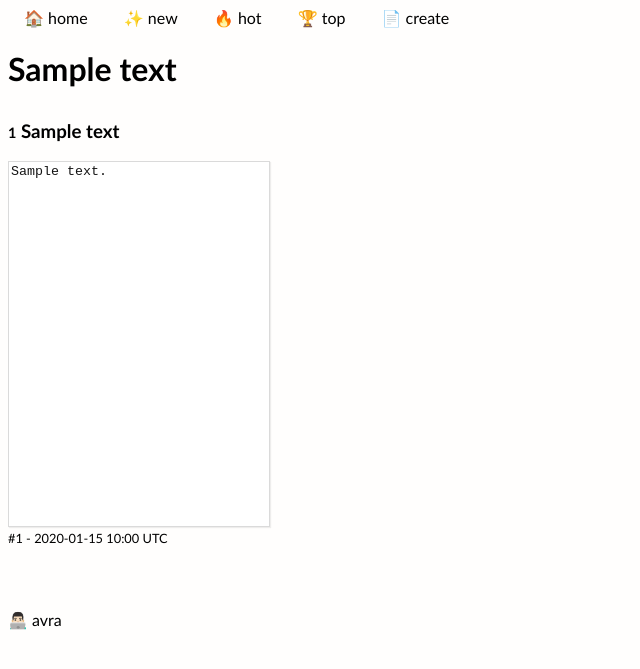
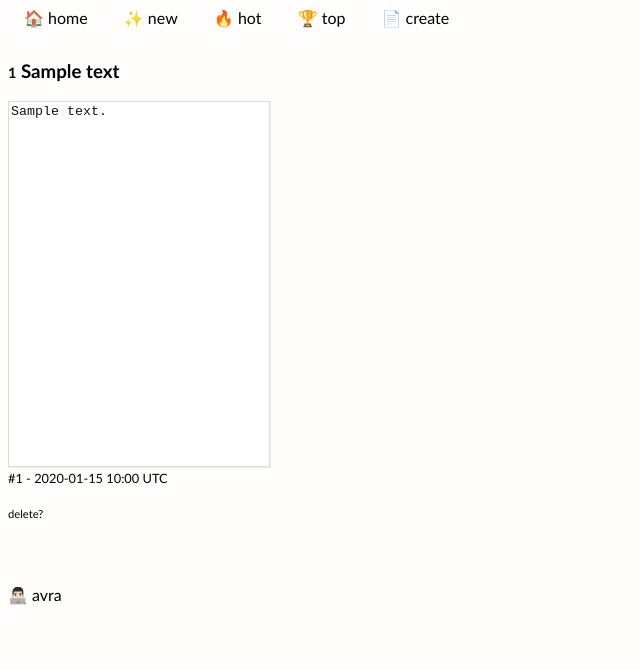
Before and after one commit to StefanAvra/tinyprints, a Flask app: page /t/1 in a window 1280 px wide. Shown: the top 669 px of the page, without its empty margins (0-640 px from the left). Run offline with Flask 2, Linux system fonts and the light colour scheme; tables that the repository leaves empty hold one stand-in row (values such as "Sample post").

Commit message:
added deletion via password

```diff
--- a/app/forms.py
+++ b/app/forms.py
@@ -1,5 +1,5 @@
 from flask_wtf import FlaskForm
-from wtforms import StringField, SubmitField, TextAreaField, IntegerField
+from wtforms import StringField, SubmitField, TextAreaField, IntegerField, PasswordField
 from wtforms.validators import DataRequired, Length, NumberRange
 
 
@@ -13,4 +13,11 @@ class TinyForm(FlaskForm):
 class VoteForm(FlaskForm):
     tiny_text_id = IntegerField('tiny_text_id', validators=[
                                 DataRequired(), NumberRange(min=1)])
-    submit_upvote = SubmitField('up')
+    submit_upvote = SubmitField('')
+
+
+class DeleteForm(FlaskForm):
+    delete_id = IntegerField('delete_id', validators=[
+                             DataRequired(), NumberRange(min=1)])
+    delete_pw = PasswordField('delete_pw', validators=[DataRequired()])
+    submit_deletion = SubmitField('')
--- a/app/routes.py
+++ b/app/routes.py
@@ -3,7 +3,7 @@ from flask import render_template, flash, redirect, session, url_for, request
 from app import app, db
 from werkzeug.security import generate_password_hash, check_password_hash
 
-from app.forms import TinyForm, VoteForm
+from app.forms import TinyForm, VoteForm, DeleteForm
 from app.models import TinyText
 import random
 
@@ -41,8 +41,6 @@ def index():
                 voted_list = session.pop('voted')
                 voted_list.append(t.id)
                 session['voted'] = voted_list
-                print(f'upvote for {t}')
-                print(session['voted'])
             else:
                 print(f'session already voted for {t.id}')
         return redirect(url_for('index'))
@@ -62,7 +60,6 @@ def index():
 @app.route('/t/<id>', methods=['GET', 'POST'])
 def view_single(id=None):
     t = TinyText.query.get(id)
-    print(t)
     upvote_form = VoteForm()
     if upvote_form.validate_on_submit():
         t = TinyText.query.get(upvote_form.tiny_text_id.data)
@@ -74,14 +71,20 @@ def view_single(id=None):
                 voted_list = session.pop('voted')
                 voted_list.append(t.id)
                 session['voted'] = voted_list
-                print(f'upvote for {t}')
-                print(session['voted'])
             else:
                 print(f'session already voted for {t.id}')
         return redirect(url_for('view_single', id=t.id))
 
     if t:
-        return render_template('single.html', tiny_text=t, upvote_form=upvote_form, past_upvotes=session.get('voted'))
+        delete_form = DeleteForm()
+        if delete_form.validate_on_submit():
+            t = TinyText.query.get(delete_form.delete_id.data)
+            if t and t.pw_hash and check_password_hash(t.pw_hash, delete_form.delete_pw.data):
+                db.session.delete(t)
+                db.session.commit()
+                flash('your post was deleted')
+                return redirect('/')
+        return render_template('single.html', tiny_text=t, upvote_form=upvote_form, past_upvotes=session.get('voted'), delete_form=delete_form)
     else:
         return redirect('/')
 
@@ -116,7 +119,6 @@ def create():
             flash('this is your tiny password:')
             flash(tiny_pw, category='pw')
             flash('you can use it to delete the post')
-            print(t.text)
             return redirect(url_for('view_single', id=t.id))
         else:
             flash('no.')
--- a/app/static/style.css
+++ b/app/static/style.css
@@ -47,13 +47,18 @@ a {
     text-decoration: underline;
     cursor: pointer;
 }
+.delete-container {
+    margin-top: 1rem;
+}
+#delete-hint {
+    font-size: 0.7rem;
+}
 #rules-toast {
     visibility: hidden;
     min-width: 250px;
-    margin-left: -125px;
+    margin: 0 auto;
     background-color: rgb(255, 255, 255);
     color: rgb(0, 0, 0);
-    /* text-align: center; */
     border-radius: 2px;
     border-color: black;
     border-style: solid;
@@ -61,7 +66,6 @@ a {
     padding: 16px;
     position: fixed;
     z-index: 1;
-    left: 50%;
     bottom: 30px;
 }
 #rules-toast.show {
--- a/app/static/tinyprint.js
+++ b/app/static/tinyprint.js
@@ -53,6 +53,12 @@ function upvote(id) {
     document.getElementById('upvote-form').submit();
 }
 
+function showDeletePWInput() {
+    let delForm = document.getElementById('delete-form');
+    delForm.hidden = !delForm.hidden;
+    let delHint = document.getElementById('delete-hint');
+    delHint.hidden = !delHint.hidden;
+}
 
 
 let infoStyles = [
--- a/app/templates/index.html
+++ b/app/templates/index.html
@@ -12,7 +12,9 @@
 </form>
 {% endif %}
 <h1>{{ site_data['title'] }}</h1>
-<div>{{ site_data['msg'] }}</div>
+{% if site_data.get('timer') %}
+  <div id="timer">{{ site_data['timer'] }}</div>
+{% endif %}
 <div class="tiny-print-container">
   {% for tiny_text in tiny_texts %}
   <div class="tiny-print">
--- a/app/templates/single.html
+++ b/app/templates/single.html
@@ -4,7 +4,7 @@
 {{ super() }}
 {% endblock %}
 {% block content %}
-<h1>{{ tiny_text.title }}</h1>
+<h1></h1>
 {% if not tiny_text.voting_closed %}
 <form id="upvote-form" action="" method="POST" class="upvote" hidden>
     {{upvote_form.tiny_text_id(type='hidden')}}
@@ -30,6 +30,15 @@
         <div class="timestamp"><a href="/t/{{tiny_text.id}}">#{{ tiny_text.id }} - {{
                 tiny_text.created.strftime("%Y-%m-%d
                 %H:%M UTC") }}</a></div>
+        <div class="delete-container">
+            <span id="delete-hint" onclick="showDeletePWInput()">delete?</span>
+            <form id="delete-form" action="" method="post" hidden>
+                {{delete_form.hidden_tag()}}
+                {{delete_form.delete_id(hidden=True, value=tiny_text.id)}}
+                {{delete_form.delete_pw(placeholder='enter tiny password to delete')}}
+                {{delete_form.submit_deletion(hidden=True)}}
+            </form>
+        </div>
     </div>
 </div>
 {% endblock %}
```
Also changed, not shown: TODO.md (+6 -4 lines), README.md.
